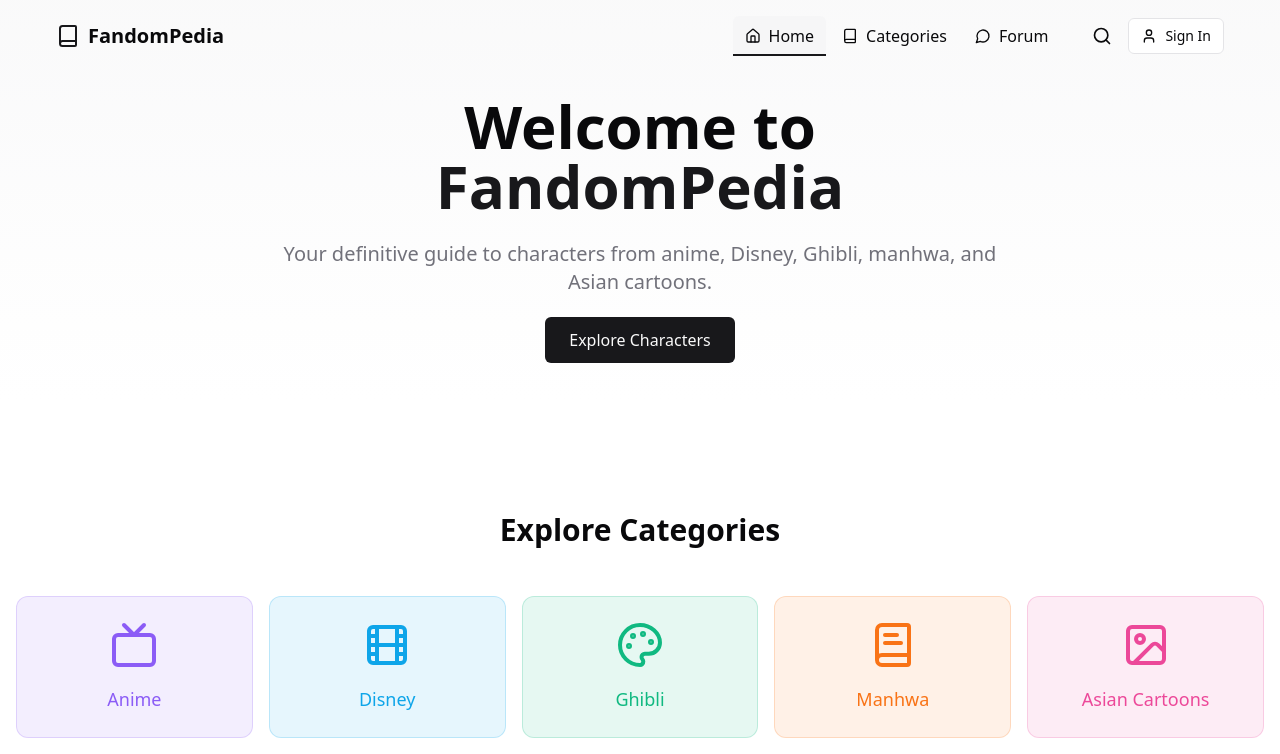
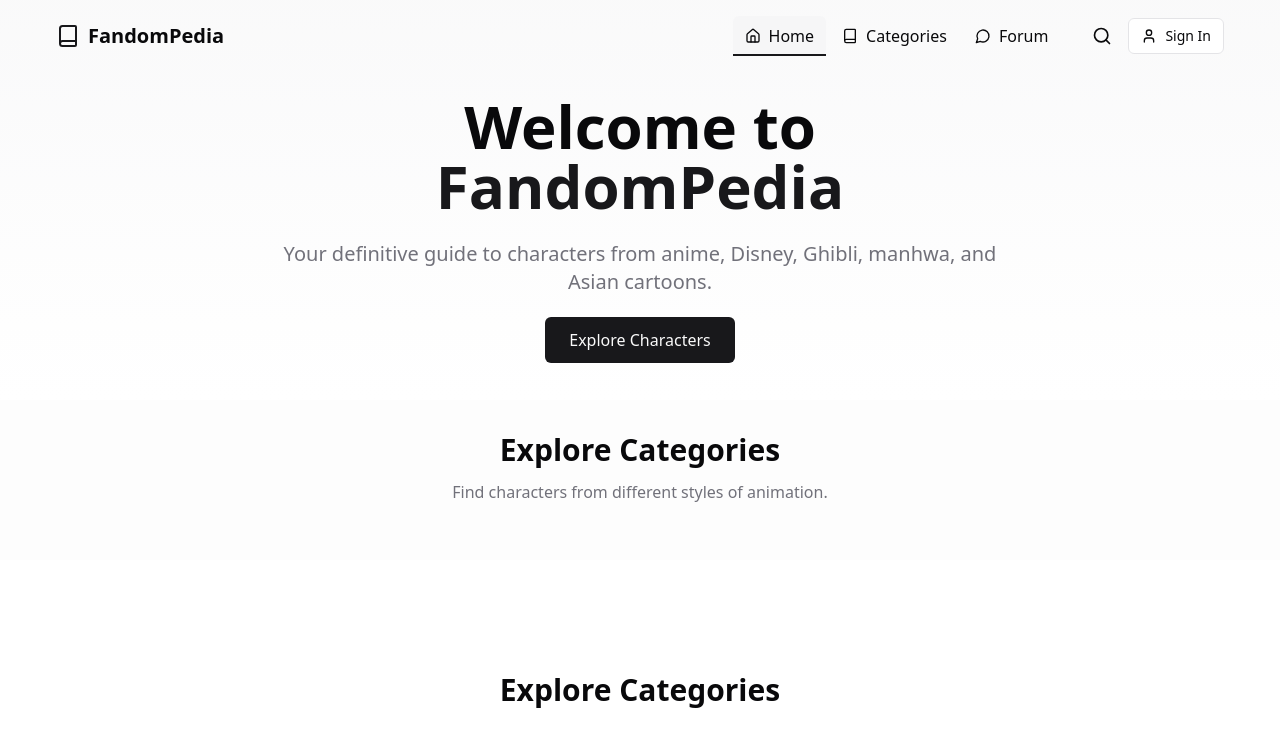
Before and after one commit to Evangelinavalle/fandompedia-sparkle-tales, a React (Vite) app: page / in a window 1280 px wide. Shown: the top 754 px of the page. Built offline with nearby package versions, Linux system fonts and the light colour scheme; no server answers.

Commit message:
Add category exploration section
Add a section to the homepage to explore different categories of characters.

```diff
--- a/src/pages/Index.tsx
+++ b/src/pages/Index.tsx
@@ -1,3 +1,4 @@
+
 import { motion } from 'framer-motion';
 import { Header } from '@/components/Header';
 import { Footer } from '@/components/Footer';
@@ -145,6 +146,22 @@ const Index = () => {
         </div>
       </section>
 
+      {/* Categories Introduction Section */}
+      <section className="py-8 bg-secondary/20">
+        <div className="container mx-auto px-4 text-center">
+          <motion.div
+            initial={{ opacity: 0, y: 10 }}
+            whileInView={{ opacity: 1, y: 0 }}
+            transition={{ duration: 0.5 }}
+            viewport={{ once: true }}
+            className="max-w-2xl mx-auto"
+          >
+            <h2 className="text-3xl font-bold mb-3">Explore Categories</h2>
+            <p className="text-muted-foreground mb-6">Find characters from different styles of animation.</p>
+          </motion.div>
+        </div>
+      </section>
+
       {/* Categories Section */}
       <section id="categories" className="py-12">
         <CategorySelection />
```
